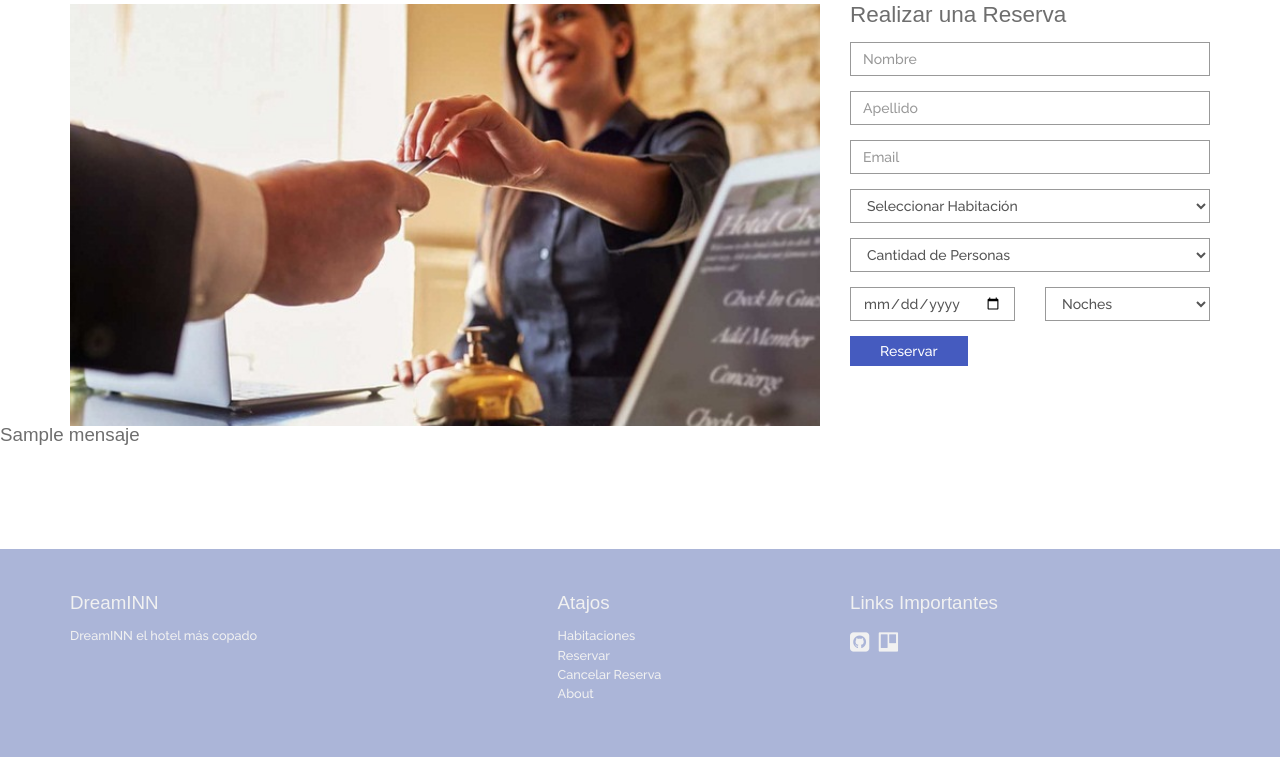
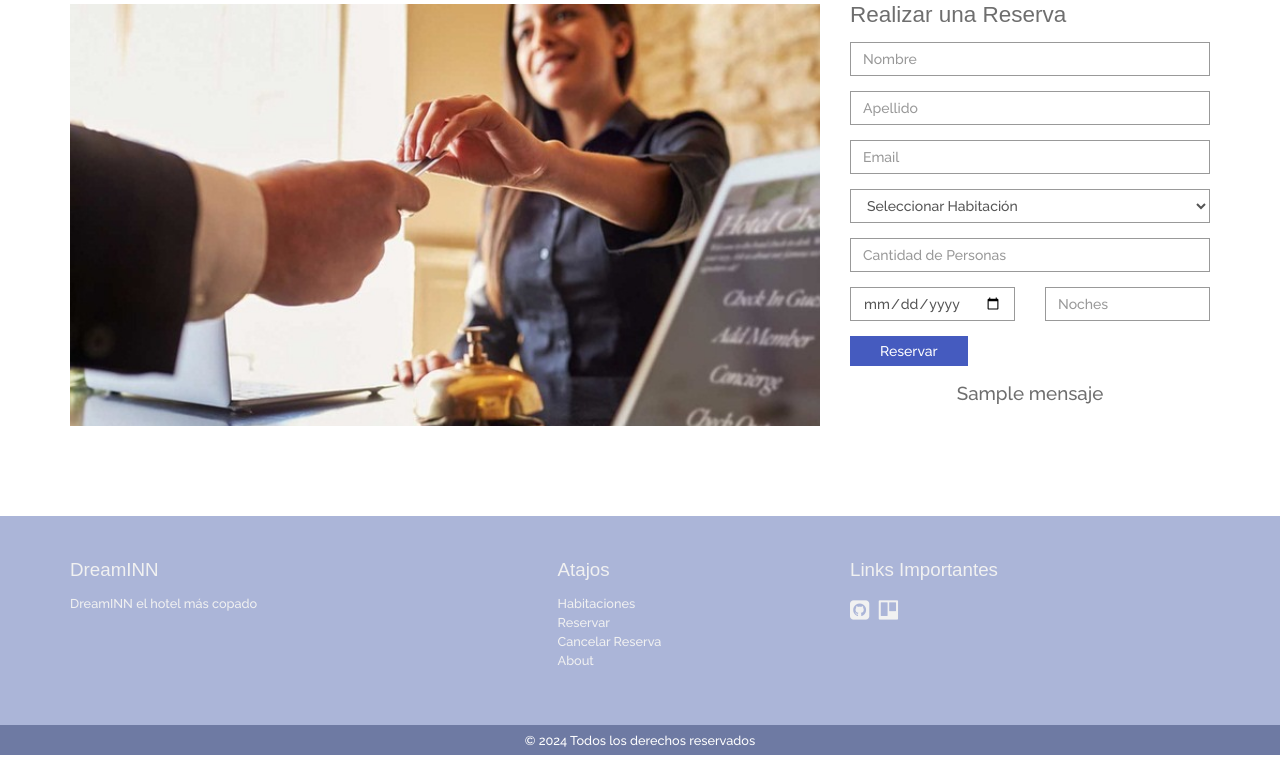
Before and after one commit to PRLuisF/Dream_INN_IDS, a Flask app: template templates/reserva.html in a window 1280 px wide. Shown: the part 170-927 px from the top of the page. Run offline with Flask 3, Linux system fonts and the light colour scheme; the template is opened without the code that fills it: most values are stand-ins (such as "Sample title", 1, 10 or a date in 2020); some libraries are stand-ins or nearby versions; some web fonts are replaced.

Commit message:
#5-T y #2-S Se modificaron algunos inputs del formulario de reserva y se hizo una pequeña modificacion a style.css.

```diff
--- a/static/assets/style.css
+++ b/static/assets/style.css
@@ -107,6 +107,12 @@ div.selector select{height: 36px !important;top: -2px; cursor: pointer; backgrou
 div.selector option{ padding: 10px;}
 .checkbox label{padding-left: 0;}
 .checkbox input[type=checkbox]{margin-left: -10px;}
+
+#error-reserva {
+    font-family: 'Raleway';
+    text-align: center;
+    padding-top: 5%;
+}
 /*unform*/
 
 
--- a/templates/reserva.html
+++ b/templates/reserva.html
@@ -29,42 +29,23 @@
               </select>
             </div>
             <div class="form-group">
-              <select class="form-control" id="id_personas" name="cant_personas" required>
-                <option value="">Cantidad de Personas</option>
-                <option>1</option>
-                <option>2</option>
-                <option>3</option>
-                <option>4</option>
-                <option>5</option>
-                <option>6</option>
-                <option>7</option>
-                <option>8</option>
-                <option>9</option>
-                <option>10</option>
-              </select>
+              <input type="number" class="form-control" id="id_personas" placeholder="Cantidad de Personas" name="cant_personas" min="1" max="10" required>
             </div>
             <div class="form-group">
                 <div class="row">
                 <div class="col-xs-6">
-                  <input type="date" min="2024-06-01" max="2030-06-30" class="form-control" id="id_fecha" name="fecha" required>
+                  <input type="date" class="form-control" id="id_fecha" name="fecha" min="2024-07-01" max="2030-06-30" required>
                 </div>
                 <div class="col-xs-6">
-                <select class="form-control" id="id_noches" name="cant_noches" required>
-                  <option value="">Noches</option>
-                  <option>1</option>
-                  <option>2</option>
-                  <option>3</option>
-                  <option>4</option>
-                  <option>5</option>
-                </select>
+                <input type="number" class="form-control" id="id_noches" placeholder="Noches" name="cant_noches" min="1" max="60" required>
                 </div></div>
             </div>
             <button type="submit" class="btn btn-default">Reservar</button>
         </form>
+        <h4 id="error-reserva">{{mensaje}}</h4>
     </div>
     </div>
     </div>
-    <h4 id="error-reserva">{{mensaje}}</h4>
     </div>
     <!-- reservation-information -->
 
```
